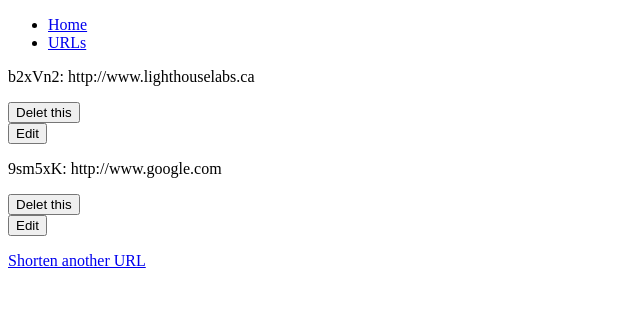
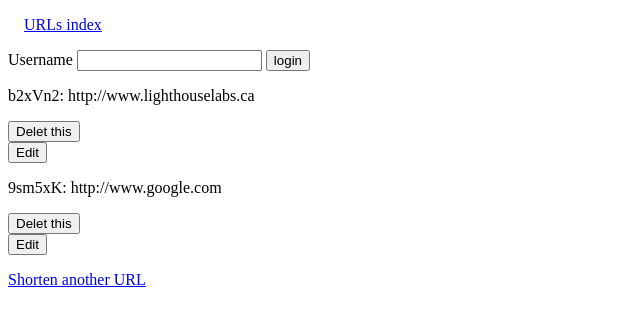
Before and after one commit to corrinachow/tiny-app, a Node server app: page /urls in a window 1280 px wide. Shown: the top 326 px of the page, without its empty margins (0-640 px from the left). Run offline with Node 20, Linux system fonts and the light colour scheme.

Commit message:
Add cookie feature

```diff
--- a/package.json
+++ b/package.json
@@ -3,6 +3,7 @@
     "main": "server.js",
     "dependencies": {
         "body-parser": "^1.18.2",
+        "cookie-parser": "^1.4.3",
         "ejs": "^1.0.0",
         "express": "^4.6.1"
     }
--- a/server.js
+++ b/server.js
@@ -4,8 +4,9 @@ var express = require('express');
 var app = express();
 var PORT = 8080;
 const bodyParser = require("body-parser");
+var cookieParser = require('cookie-parser')
 app.use(bodyParser.urlencoded({extended: true}));
-
+app.use(cookieParser())
 // set the view engine to ejs
 app.set('view engine', 'ejs');
 
@@ -15,9 +16,19 @@ var urlDatabase = {
   "9sm5xK": "http://www.google.com"
 };
 
+
+
 // index page
-app.get("/", (req, res) => {
-  res.end("Hello!");
+app.post("/login", (req, res) => {
+  // console.log(req.body.username)
+  res.cookie('username', req.body.username)
+  // console.log(res.cookie.username)
+  res.redirect('/urls');
+});
+
+app.post("/logout", (req, res) => {
+  res.clearCookie('username');
+  res.redirect('/urls');
 });
 
 app.get("/urls.json", (req, res) => {
@@ -25,13 +36,16 @@ app.get("/urls.json", (req, res) => {
 });
 
 app.get("/urls", (req, res) => {
-  let templateVars = { urls: urlDatabase };
+  let templateVars = { urls: urlDatabase,
+  username: req.cookies['username'] };
+  console.log(templateVars.username)
   res.render("urls_index", templateVars);
 });
 
 app.get("/urls/new", (req, res) => {
-  let templateVars = {};
-  res.render("urls_new");
+  let templateVars = { urls: urlDatabase,
+    username: req.cookies['username']};
+  res.render("urls_new", templateVars);
 });
 
 app.post("/urls/new", (req, res) => {
@@ -41,7 +55,7 @@ app.post("/urls/new", (req, res) => {
 });
 
 app.get("/urls/:id", (req, res) => {
-  let templateVars = { shortURL: req.params.id, urls: urlDatabase[req.params.id] };
+  let templateVars = { shortURL: req.params.id, urls: urlDatabase[req.params.id], username: req.cookies['username'] };
   res.render("urls_show", templateVars);
 });
 
--- a/views/partials/_header.ejs
+++ b/views/partials/_header.ejs
@@ -1,13 +1,19 @@
 <!-- views/partials/_header.ejs -->
 
 <nav class="navbar navbar-default" role="navigation">
-<div class="container-fluid">
-
-    <div class="navbar-header">
-        <ul class="nav navbar-nav">
-            <li><a href="/">Home</a></li>
-            <li><a href="/urls">URLs</a></li>
-        </ul>
-    </div>
-</div>
+  <ul class="nav navbar-nav">
+      <li><a href="/urls">URLs index</a></li>
+  </ul>
+  <%if (!username) {%>
+  <form method="POST" action="/login">
+    <label for="uname">Username</label>
+    <input type=text id="uname" name="username">
+    <input type=submit value="login">
+  </form>
+  <%} else { %>
+  Welcome <%=username %>
+  <form method="POST" action="/logout">
+    <input type=submit value="logout">
+  </form>
+  <%}%>
 </nav>
--- a/views/urls_index.ejs
+++ b/views/urls_index.ejs
@@ -3,6 +3,16 @@
 <head>
   <title>TinyApp</title>
 </head>
+<style>
+  ul {
+    padding: 0;
+    list-style: none;
+    display: flex;
+  }
+  li {
+    padding: 0 1rem;
+  }
+</style>
 <header>
     <% include ./partials/_header %>
 </header>
--- a/views/urls_new.ejs
+++ b/views/urls_new.ejs
@@ -5,7 +5,7 @@
     <% include partials/_header %>
     <form action="/urls/new" method="POST" style="margin:150px;">
       <label for="longURL">Enter a URL:</label>
-      <input id="longURL" type="text" name="longURL" placeholder="http://" style="width: 300px">
+      <input id="longURL" type="text" name="longURL" placeholder="http://" >
       <input type="submit" value="Submit">
     </form>
   </body>
```
Also changed, not shown: 1 other file.
